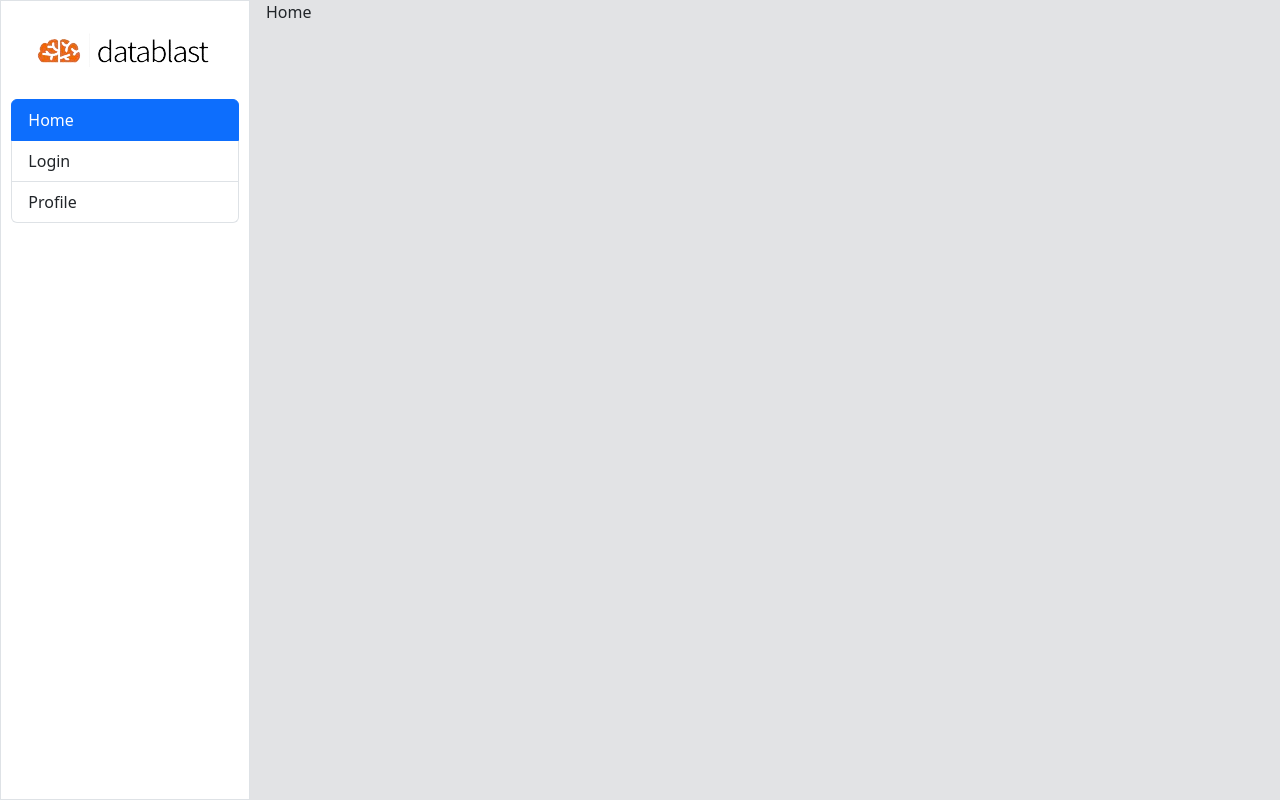
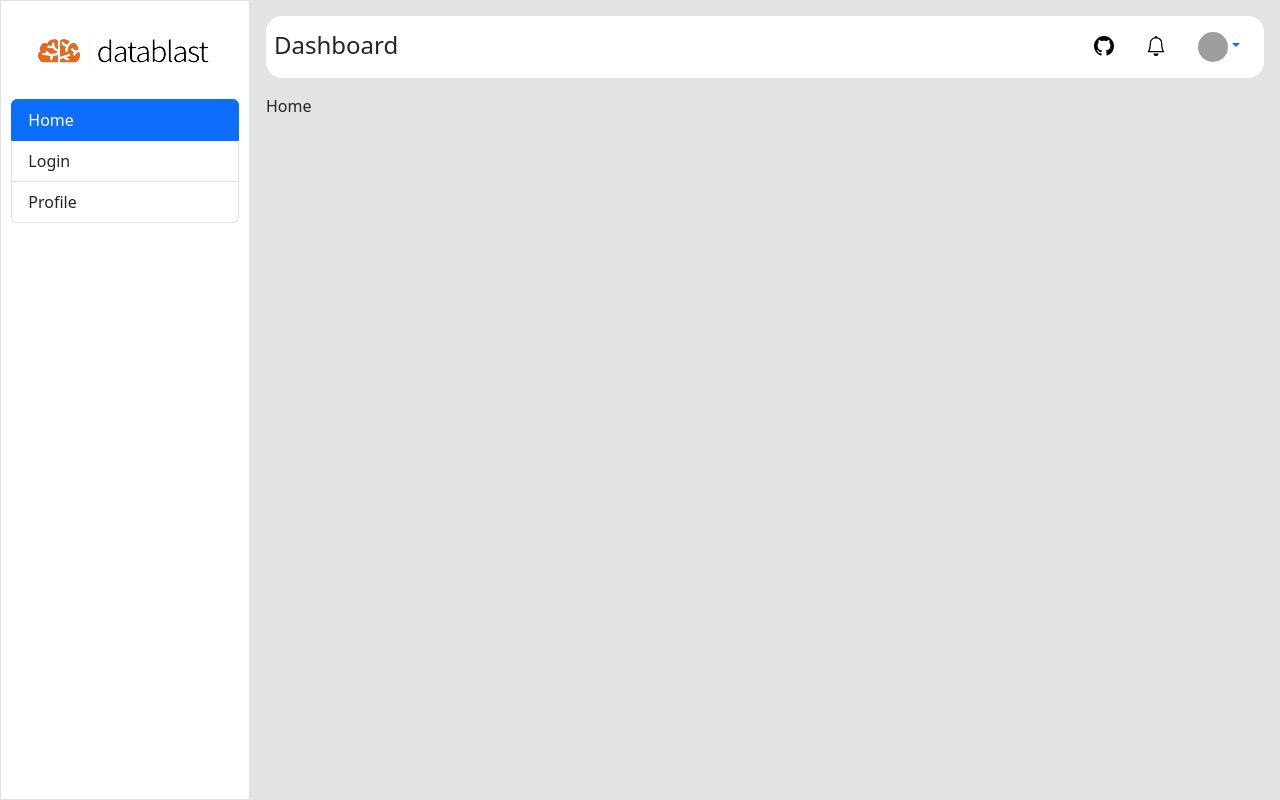
Before and after one commit to Cecemaru/datablast-dashboard, a Vue app: page / in a window 1280 px wide. Built offline with nearby package versions, Linux system fonts and the light colour scheme; grey boxes are pictures that could not be loaded.

Commit message:
Header Navbar tasirimi yapildi ve svg iconlari eklendi

```diff
--- /dev/null
+++ b/src/components/icons/GithubIcon.vue
@@ -0,0 +1,14 @@
+<template>
+  <svg
+    xmlns="http://www.w3.org/2000/svg"
+    width="20"
+    height="20"
+    fill="currentColor"
+    class="bi bi-github"
+    viewBox="0 0 16 16"
+  >
+    <path
+      d="M8 0C3.58 0 0 3.58 0 8c0 3.54 2.29 6.53 5.47 7.59.4.07.55-.17.55-.38 0-.19-.01-.82-.01-1.49-2.01.37-2.53-.49-2.69-.94-.09-.23-.48-.94-.82-1.13-.28-.15-.68-.52-.01-.53.63-.01 1.08.58 1.23.82.72 1.21 1.87.87 2.33.66.07-.52.28-.87.51-1.07-1.78-.2-3.64-.89-3.64-3.95 0-.87.31-1.59.82-2.15-.08-.2-.36-1.02.08-2.12 0 0 .67-.21 2.2.82.64-.18 1.32-.27 2-.27.68 0 1.36.09 2 .27 1.53-1.04 2.2-.82 2.2-.82.44 1.1.16 1.92.08 2.12.51.56.82 1.27.82 2.15 0 3.07-1.87 3.75-3.65 3.95.29.25.54.73.54 1.48 0 1.07-.01 1.93-.01 2.2 0 .21.15.46.55.38A8.012 8.012 0 0 0 16 8c0-4.42-3.58-8-8-8"
+    />
+  </svg>
+</template>
--- /dev/null
+++ b/src/components/icons/NotificationIcon.vue
@@ -0,0 +1,14 @@
+<template>
+  <svg
+    xmlns="http://www.w3.org/2000/svg"
+    width="20"
+    height="20"
+    fill="currentColor"
+    class="bi bi-bell"
+    viewBox="0 0 16 16"
+  >
+    <path
+      d="M8 16a2 2 0 0 0 2-2H6a2 2 0 0 0 2 2M8 1.918l-.797.161A4.002 4.002 0 0 0 4 6c0 .628-.134 2.197-.459 3.742-.16.767-.376 1.566-.663 2.258h10.244c-.287-.692-.502-1.49-.663-2.258C12.134 8.197 12 6.628 12 6a4.002 4.002 0 0 0-3.203-3.92L8 1.917zM14.22 12c.223.447.481.801.78 1H1c.299-.199.557-.553.78-1C2.68 10.2 3 6.88 3 6c0-2.42 1.72-4.44 4.005-4.901a1 1 0 1 1 1.99 0A5.002 5.002 0 0 1 13 6c0 .88.32 4.2 1.22 6"
+    />
+  </svg>
+</template>
--- a/src/components/layout/MainLayout.vue
+++ b/src/components/layout/MainLayout.vue
@@ -1,5 +1,6 @@
 <script setup lang="ts">
 import VerticalNavbar from '@/components/layout/ui/VerticalNavbar.vue'
+import HeaderNavbar from './ui/HeaderNavbar.vue'
 </script>
 
 <template>
@@ -9,6 +10,7 @@ import VerticalNavbar from '@/components/layout/ui/VerticalNavbar.vue'
     </div>
 
     <div class="w-100 mx-3">
+      <HeaderNavbar />
       <router-view></router-view>
     </div>
   </div>
--- /dev/null
+++ b/src/components/layout/ui/HeaderNavbar.vue
@@ -0,0 +1,55 @@
+<script setup lang="ts">
+import GithubIcon from '@/components/icons/GithubIcon.vue'
+import NotificationIcon from '@/components/icons/NotificationIcon.vue'
+</script>
+
+<template>
+  <div class="my-3 rounded-4 bg-white">
+    <nav class="p-2 d-flex justify-content-between">
+      <div class="d-flex align-items-center">
+        <h4 class="mt-1">Dashboard</h4>
+      </div>
+
+      <ul class="nav justify-content-end">
+        <li class="nav-item">
+          <a class="nav-link text-black" href="#">
+            <GithubIcon />
+          </a>
+        </li>
+        <li class="nav-item">
+          <a class="nav-link text-black" href="#">
+            <NotificationIcon />
+          </a>
+        </li>
+        <li class="nav-item dropdown">
+          <a
+            class="nav-link dropdown-toggle"
+            data-bs-toggle="dropdown"
+            href="#"
+            role="button"
+            aria-expanded="false"
+            ><img
+              class="avatar"
+              src="https://avatars.githubusercontent.com/u/94255188?v=4"
+              alt="avatar"
+          /></a>
+          <ul class="dropdown-menu">
+            <li><a class="dropdown-item" href="#">Profile</a></li>
+            <li><a class="dropdown-item" href="#">Setting</a></li>
+            <li><a class="dropdown-item" href="#">FAQ</a></li>
+            <li><hr class="dropdown-divider" /></li>
+            <li><a class="dropdown-item" href="#">Logout</a></li>
+          </ul>
+        </li>
+      </ul>
+    </nav>
+  </div>
+</template>
+
+<style scoped>
+.avatar {
+  width: 30px;
+  height: 30px;
+  border-radius: 50%;
+}
+</style>
```
